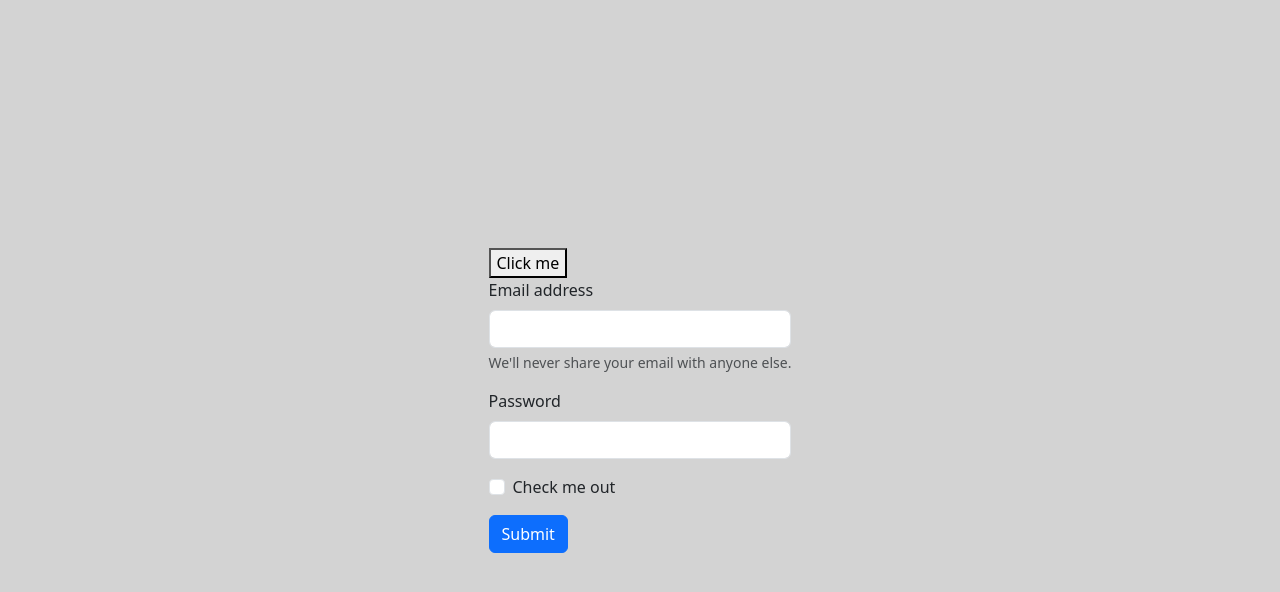
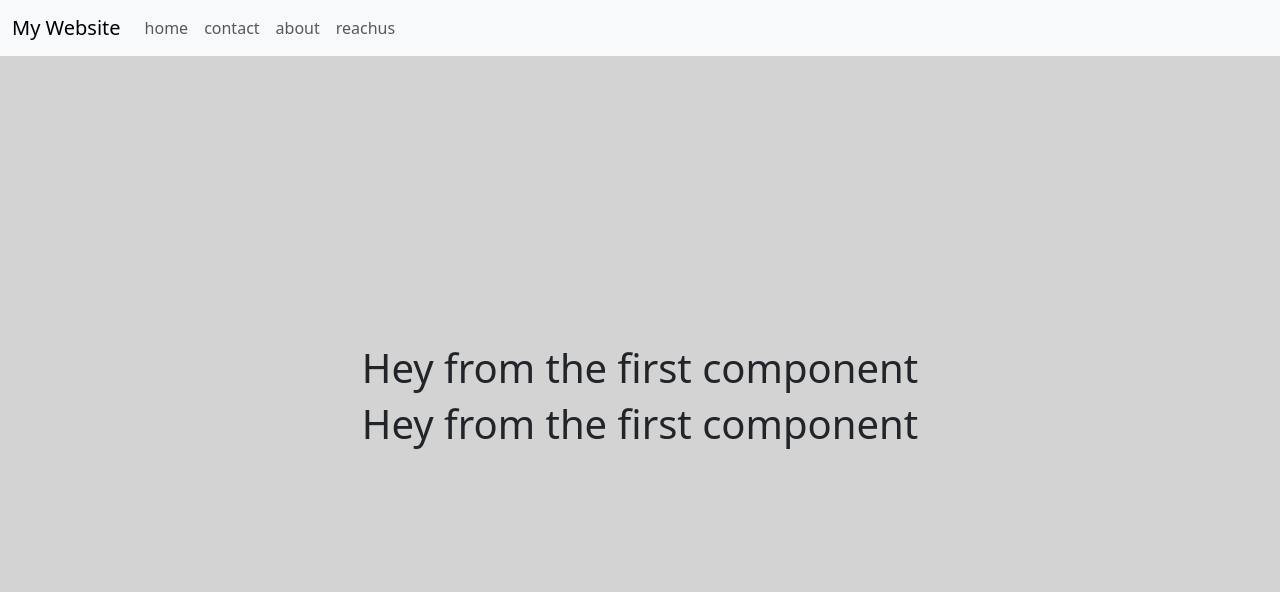
Before and after one commit to Tuwaiq-Academy-Training/React-Day01, a React (Create React App) app: page / in a window 1280 px wide. Shown: the top 592 px of the page. Built offline with nearby package versions, Linux system fonts and the light colour scheme.

Commit message:
feat: Complere the components

```diff
--- a/src/App.tsx
+++ b/src/App.tsx
@@ -1,65 +1,35 @@
-import { FormEvent } from 'react';
 import './app.css';
+import FirstComp from './components/FirstComp';
+import Navbar from './components/Navbar';
+import { INavbarList } from './types/mainTypes';
 
 const App = () => {
-  const inMouseOver = (e: any) => {
-    console.log('onMouseOver');
-  };
+  const webSiteName = 'My Website';
+  const navbarList: INavbarList[] = [];
+  navbarList.push({
+    name: 'home',
+    url: '/',
+  });
 
-  const onClick = (e: any) => {
-    alert('You clicked the button');
-  };
+  navbarList.push({
+    name: 'contact',
+    url: '/contact',
+  });
 
-  const onSubmit = (e: FormEvent<HTMLFormElement>) => {
-    e.preventDefault();
-  };
+  navbarList.push({
+    name: 'about',
+    url: '/about',
+  });
 
+  navbarList.push({
+    name: 'reachus',
+    url: '/react',
+  });
   return (
     <div className='App'>
-      <button onClick={onClick}>Click me</button>
-      <form onSubmit={onSubmit}>
-        <div className='mb-3'>
-          <label
-            onMouseOver={inMouseOver}
-            htmlFor='exampleInputEmail1'
-            className='form-label'
-          >
-            Email address
-          </label>
-          <input
-            type='email'
-            className='form-control'
-            id='exampleInputEmail1'
-            aria-describedby='emailHelp'
-          />
-          <div id='emailHelp' className='form-text'>
-            We'll never share your email with anyone else.
-          </div>
-        </div>
-        <div className='mb-3'>
-          <label htmlFor='exampleInputPassword1' className='form-label'>
-            Password
-          </label>
-          <input
-            type='password'
-            className='form-control'
-            id='exampleInputPassword1'
-          />
-        </div>
-        <div className='mb-3 form-check'>
-          <input
-            type='checkbox'
-            className='form-check-input'
-            id='exampleCheck1'
-          />
-          <label className='form-check-label' htmlFor='exampleCheck1'>
-            Check me out
-          </label>
-        </div>
-        <button type='submit' className='btn btn-primary'>
-          Submit
-        </button>
-      </form>
+      <Navbar webSiteName={webSiteName} navbarList={navbarList} />
+      <FirstComp />
+      <FirstComp />
     </div>
   );
 };
--- /dev/null
+++ b/src/components/FirstComp.tsx
@@ -0,0 +1,9 @@
+const FirstComp = () => {
+  return (
+    <div>
+      <h1>Hey from the first component</h1>
+    </div>
+  );
+};
+
+export default FirstComp;
--- /dev/null
+++ b/src/components/Navbar.tsx
@@ -0,0 +1,43 @@
+import React from 'react';
+import { INavbarList } from '../types/mainTypes';
+
+interface INavbar {
+  webSiteName: string;
+  navbarList: INavbarList[];
+}
+
+const Navbar = ({ webSiteName, navbarList }: INavbar) => {
+  return (
+    <nav className='navbar navbar-expand-lg bg-body-tertiary fixed-top'>
+      <div className='container-fluid'>
+        <a className='navbar-brand' href='#'>
+          {webSiteName}
+        </a>
+        <button
+          className='navbar-toggler'
+          type='button'
+          data-bs-toggle='collapse'
+          data-bs-target='#navbarNavAltMarkup'
+          aria-controls='navbarNavAltMarkup'
+          aria-expanded='false'
+          aria-label='Toggle navigation'
+        >
+          <span className='navbar-toggler-icon'></span>
+        </button>
+        <div className='collapse navbar-collapse' id='navbarNavAltMarkup'>
+          <div className='navbar-nav'>
+            {navbarList.map((item, index) => {
+              return (
+                <a key={index} className='nav-link' href={item.url}>
+                  {item.name}
+                </a>
+              );
+            })}
+          </div>
+        </div>
+      </div>
+    </nav>
+  );
+};
+
+export default Navbar;
--- /dev/null
+++ b/src/types/mainTypes.tsx
@@ -0,0 +1,4 @@
+export interface INavbarList {
+  name: string;
+  url: string;
+}
```
